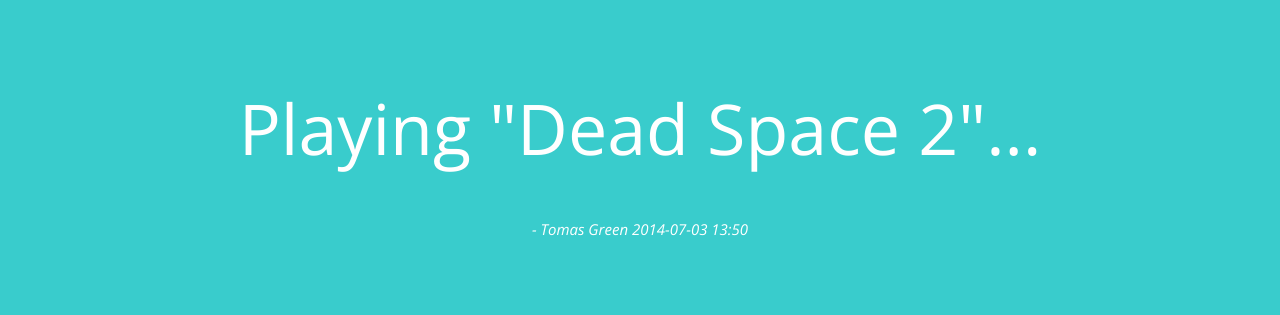
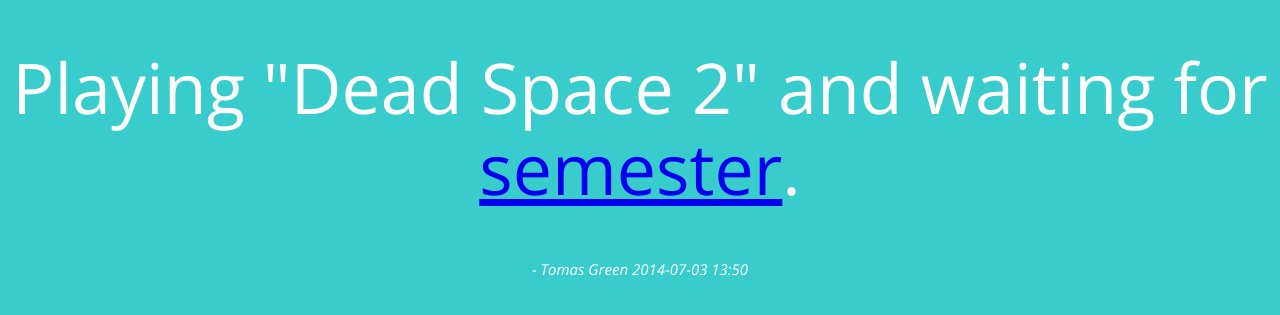
Before and after one commit to tomasgreen/tomasgreen.github.io, a plain HTML site: page index.html in a window 1280 px wide. Shown: the part 267-582 px from the top of the page. Drawn offline with nearby package versions, Linux system fonts and the light colour scheme.

Commit message:
Added a link
Added a link to the “semester” countdown.

```diff
--- a/index.html
+++ b/index.html
@@ -15,7 +15,7 @@
 	<script src="http://code.jquery.com/jquery-1.10.1.min.js"></script>
 </head>
 <body>
-	<div class="container"><p>Playing "Dead Space 2"...</p></div>
+	<div class="container"><p>Playing "Dead Space 2" and waiting for <a href="http://tomasgreen.github.io/countdown.html?datetime=2014-07-04%2015:00:00&done=Nu%20jävlar%20är%20det%20semester&title=Semester%20om...&bg=http://xdesigns.net/wp-content/uploads/2013/07/2-grass-wallpaper.jpg">semester</a>.</p></div>
 	<script type="text/javascript">
 		$.fn.centerize = function () {
 			var $obj = $(this);
```
